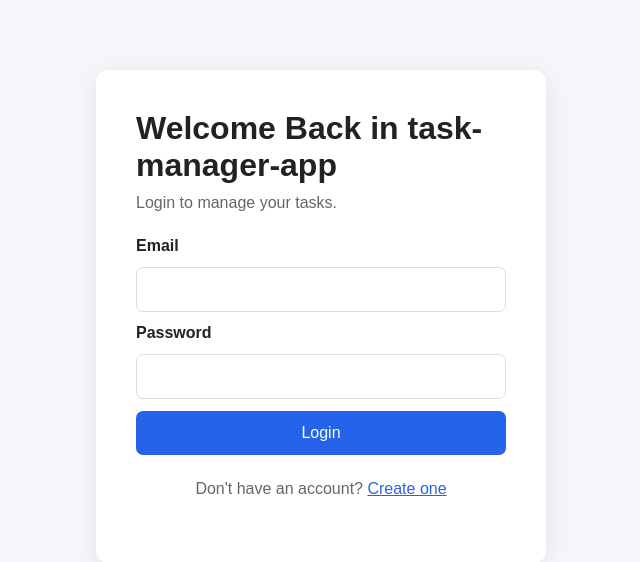
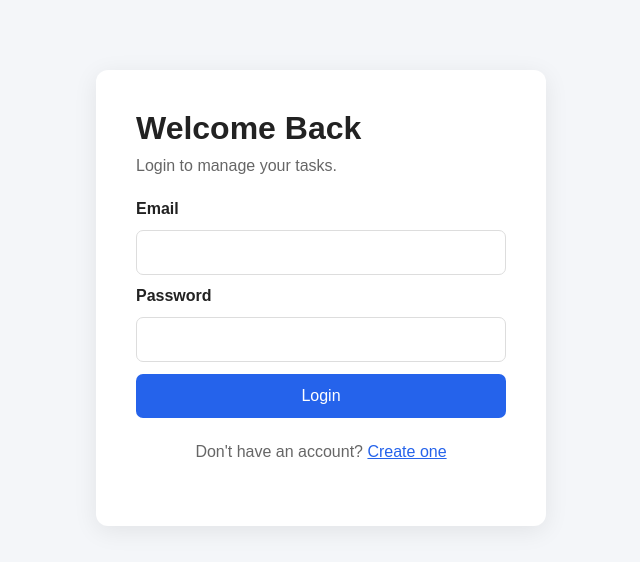
Before and after one commit to samidha1-1/task-manager-app, a Flask app: page /login in a window 1280 px wide. Shown: the part 65-627 px from the top of the page, without its empty margins (319-959 px from the left). Run offline with Flask 3, Linux system fonts and the light colour scheme.

Commit message:
Update welcome message in login template

```diff
--- a/templates/login.html
+++ b/templates/login.html
@@ -6,7 +6,7 @@
 
 <div class="auth-card">
 
-    <h1>Welcome Back in task-manager-app</h1>
+    <h1>Welcome Back</h1>
 
     <p>Login to manage your tasks.</p>
 
```
